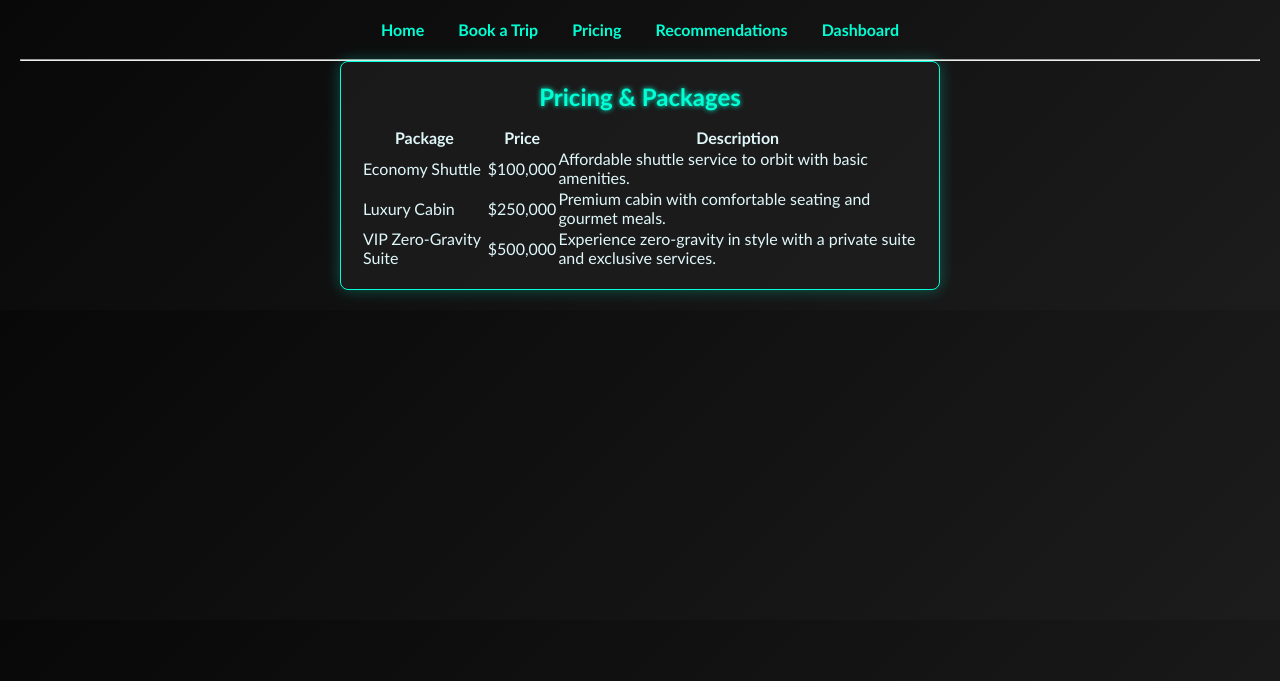
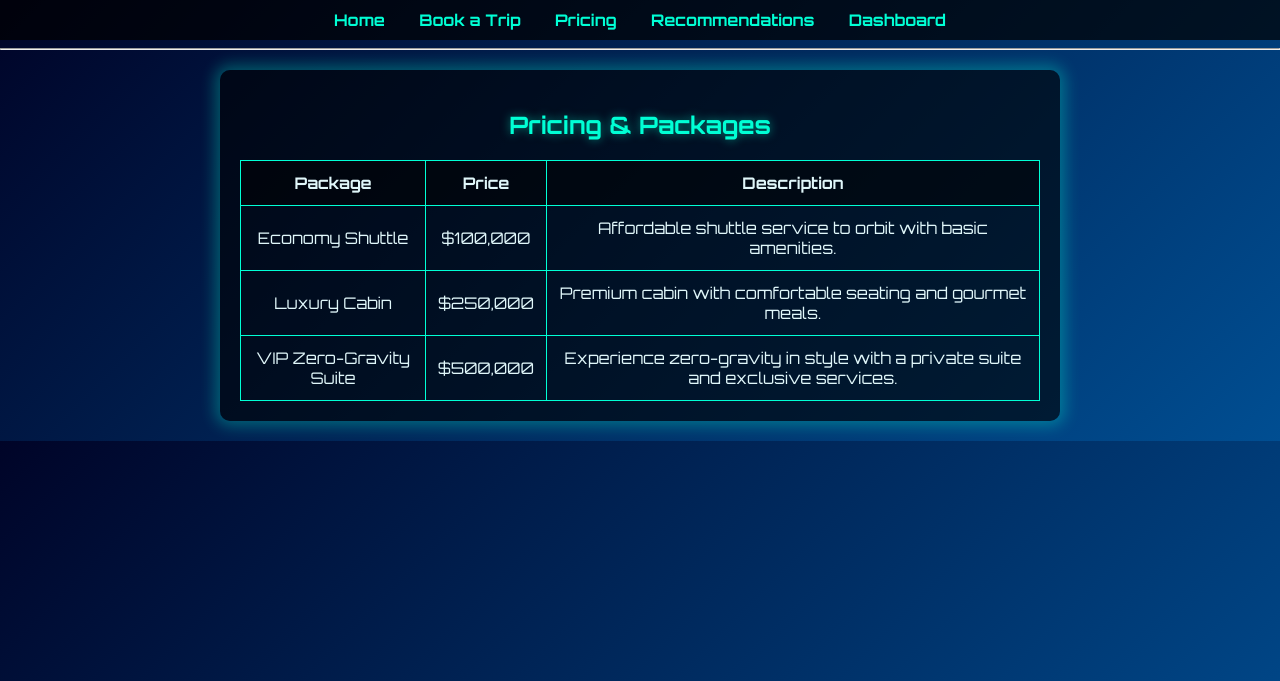
Before and after one commit to azizzoaib786/prompt-engineering-challengue-dubai-2025, a Flask app: page /pricing in a window 1280 px wide. Shown: the top 681 px of the page. Run offline with Flask 3, Linux system fonts and the light colour scheme.

Commit message:
feat: use futuristic theme by Google Font (Orbitron)

```diff
--- a/static/style.css
+++ b/static/style.css
@@ -1,115 +1,94 @@
-/* static/style.css */
+@import url('https://fonts.googleapis.com/css2?family=Orbitron:wght@400;700&display=swap');
 
-/* Global reset (optional minimal reset) */
-* {
+body {
+    font-family: 'Orbitron', sans-serif;
+    background: linear-gradient(135deg, #000428, #004e92);
+    color: #e0f7fa;
     margin: 0;
     padding: 0;
-    box-sizing: border-box;
-}
-
-body {
-    font-family: "Trebuchet MS", sans-serif;
-    background: linear-gradient(135deg, #080808 0%, #1c1c1c 100%);
-    color: #E0F7FA;
-    /* Light cyan text */
-    padding: 20px;
 }
 
 nav {
+    background: rgba(0, 0, 0, 0.7);
+    padding: 10px;
     text-align: center;
-    margin-bottom: 20px;
 }
 
 nav a {
+    color: #00ffd5;
     text-decoration: none;
-    color: #00ffd5;
-    /* Neon greenish-cyan */
     font-weight: bold;
     margin: 0 15px;
-    position: relative;
-    transition: color 0.3s ease;
+    transition: color 0.3s;
 }
 
 nav a:hover {
     color: #f0ffff;
-    text-shadow: 0 0 5px #00ffd5;
 }
 
-/* Container styling */
 .container {
-    max-width: 600px;
-    margin: 0 auto;
-    background-color: rgba(30, 30, 30, 0.75);
-    border: 1px solid #00ffd5;
-    border-radius: 8px;
+    max-width: 800px;
+    margin: 20px auto;
+    background: rgba(0, 0, 0, 0.6);
+    border-radius: 10px;
     padding: 20px;
-    box-shadow: 0 0 15px rgba(0, 255, 213, 0.3);
+    box-shadow: 0px 0px 15px 5px rgba(0, 255, 213, 0.3);
 }
 
-/* Headers */
 h1,
 h2,
 h3 {
     text-align: center;
-    text-shadow: 0 0 5px #00ffd5;
     color: #00ffd5;
+    text-shadow: 0 0 10px rgba(0, 255, 213, 0.5);
     margin-bottom: 15px;
 }
 
-/* Labels and form elements */
-label {
-    display: inline-block;
-    margin-bottom: 5px;
-    color: #aafaf0;
+form div {
+    margin-bottom: 15px;
 }
 
 input,
 select,
 button {
-    display: block;
     width: 100%;
-    padding: 8px 12px;
-    margin-bottom: 15px;
-    border: 1px solid #00ffd5;
-    border-radius: 4px;
-    background: #121212;
-    color: #fff;
-    outline: none;
+    padding: 10px;
+    border: none;
+    border-radius: 5px;
+    font-size: 16px;
 }
 
-/* Buttons */
+input,
+select {
+    background: #1c1c1c;
+    color: #e0f7fa;
+}
+
 button {
+    background: #00ffd5;
+    color: #000;
     cursor: pointer;
-    transition: background 0.3s ease;
+    transition: background 0.3s, transform 0.2s;
 }
 
 button:hover {
-    background: #00ffd5;
-    color: #000;
+    background: #00e0c7;
+    transform: scale(1.02);
 }
 
-/* Lists, paragraphs, etc. */
-ul {
-    list-style: none;
-    padding-left: 0;
+table {
+    width: 100%;
+    border-collapse: collapse;
+    margin-top: 20px;
 }
 
-li {
-    margin-bottom: 10px;
+table th,
+table td {
+    padding: 12px;
+    border: 1px solid #00ffd5;
+    text-align: center;
 }
 
-/* Additional subtle styling for displayed data */
-strong {
-    color: #00ffd5;
+table th {
+    background: rgba(0, 0, 0, 0.5);
 }
-
-/* Link styling inside the container */
-.container a {
-    color: #00ffd5;
-    text-decoration: underline;
-}
-
-.container a:hover {
-    color: #f0ffff;
-    text-shadow: 0 0 5px #00ffd5;
-}
--- a/templates/base.html
+++ b/templates/base.html
@@ -3,7 +3,7 @@
 
 <head>
     <meta charset="utf-8" />
-    <title>Futuristic Space Travel Booking Platform</title>
+    <title>Futuristic Space Travel Booking</title>
     <link rel="stylesheet" href="{{ url_for('static', filename='style.css') }}">
 </head>
 
```
